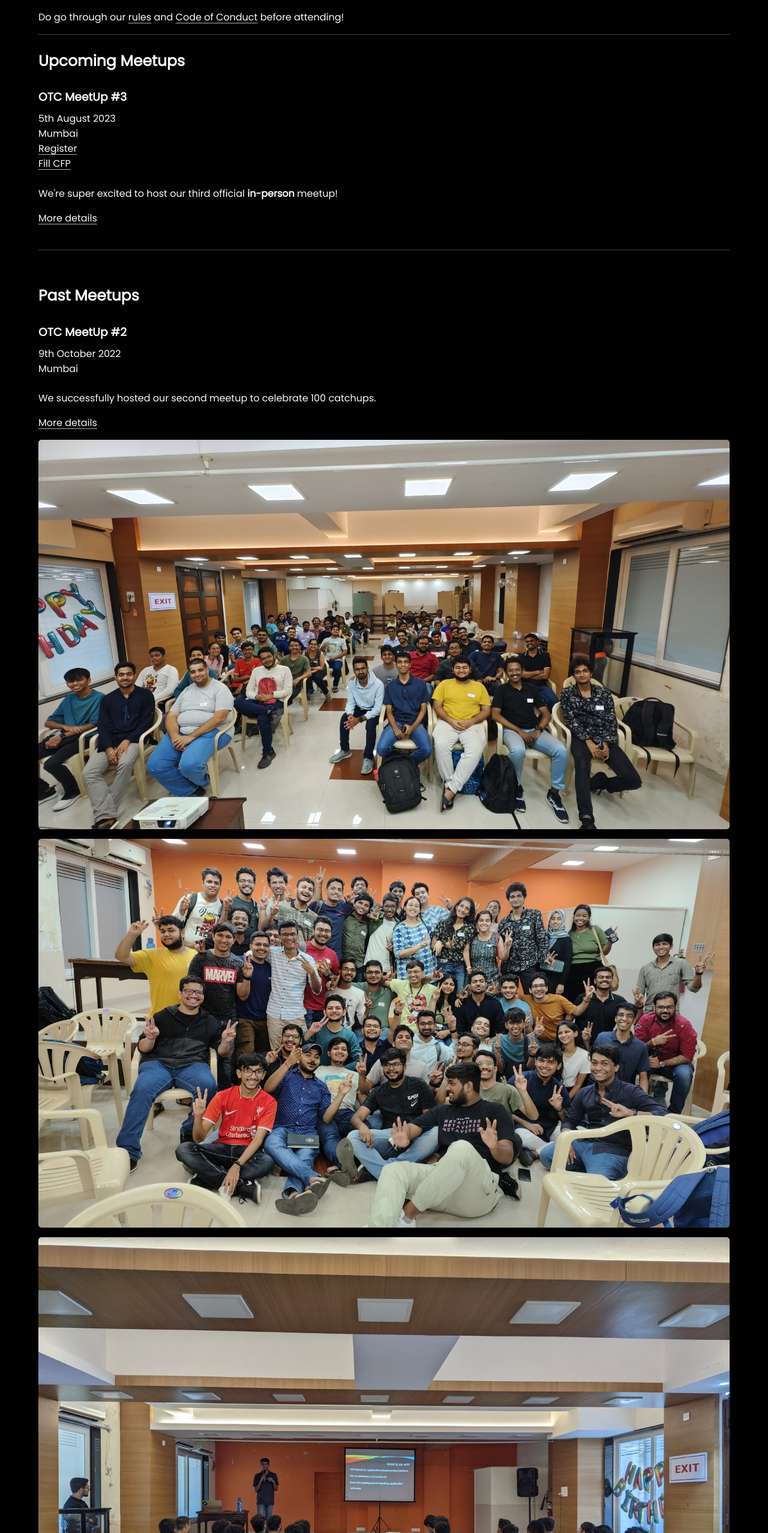
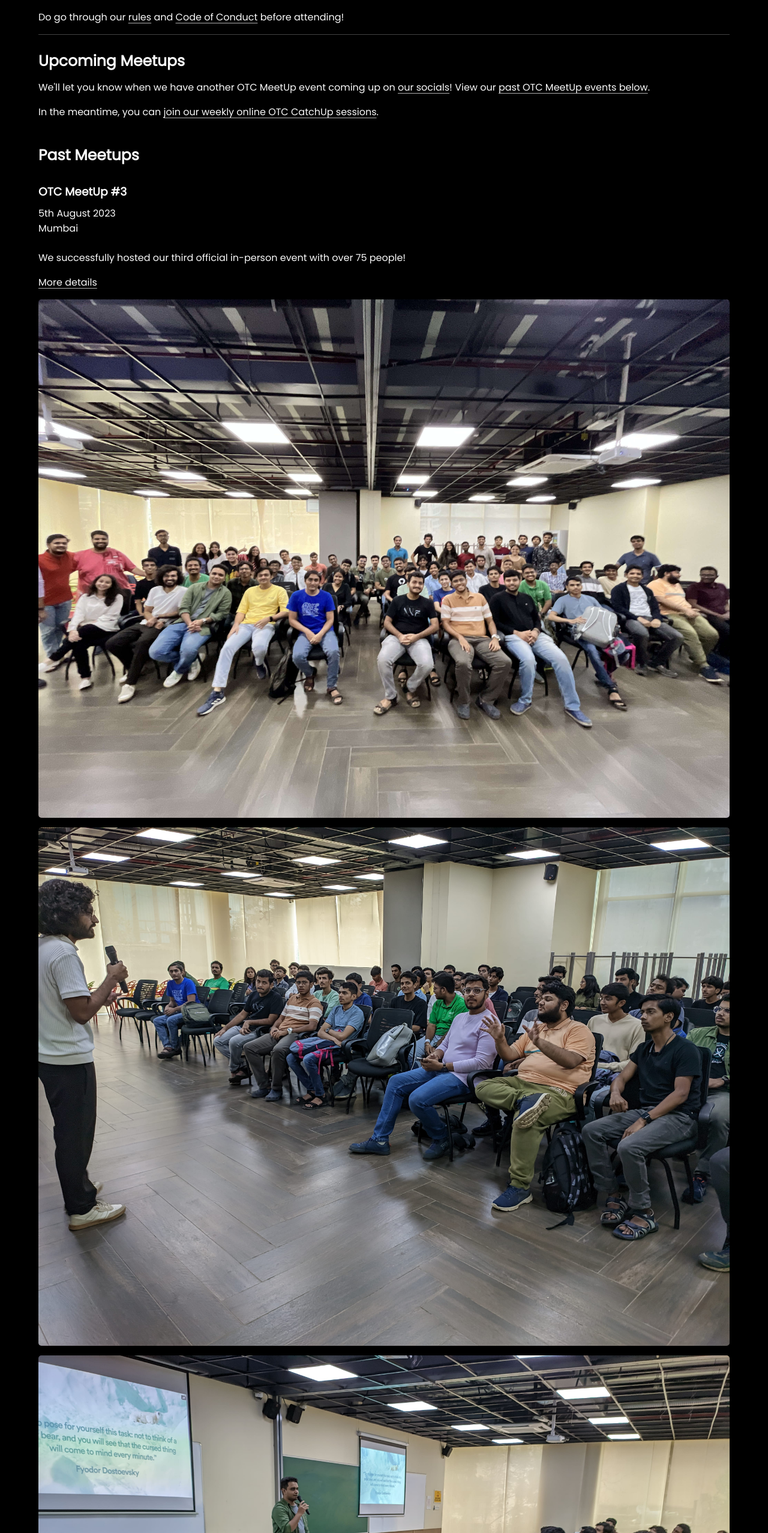
Before and after one commit to OurTechCommunity/meetup, a plain HTML site: page index.html in a window 1280 px wide. Shown: the part 865-3420 px from the top of the page at 60% size. Drawn offline with Linux system fonts and the light colour scheme; a web font is replaced by a local one.

Commit message:
:truck: update: Move 3rd MeetUp to 'Past Meetups' section & add 3rd MeetUp images

```diff
--- a/index.html
+++ b/index.html
@@ -135,7 +135,7 @@
 
 			<h2 id="upcoming-meetups">Upcoming Meetups</h2>
 
-			<div class="event">
+			<!-- <div class="event">
 				<h3>OTC MeetUp #3</h3>
 				<div class="event-detail">5th August 2023</div>
 				<div class="event-detail">Mumbai</div>
@@ -163,10 +163,10 @@
 				<p>
 					<a href="/3">More details</a>
 				</p>
-			</div>
-			<!-- <p>
-				We'll let you know when we have another OTC MeetUp event
-				coming up on
+			</div> -->
+			<p>
+				We'll let you know when we have another OTC MeetUp event coming
+				up on
 				<a
 					href="https://links.ourtech.community"
 					target="_blank"
@@ -184,9 +184,46 @@
 					rel="noreferrer"
 					>join our weekly online OTC CatchUp sessions</a
 				>.
-			</p> -->
+			</p>
 
 			<h2 id="past-meetups">Past Meetups</h2>
+
+			<div class="event">
+				<h3>OTC MeetUp #3</h3>
+				<div>5th August 2023</div>
+				<div class="last-event-detail">Mumbai</div>
+
+				<p>
+					We successfully hosted our third official in-person event
+					with over 75 people!
+				</p>
+				<p>
+					<a href="/3">More details</a>
+				</p>
+
+				<div class="event-grid">
+					<img
+						src="static/img/3/1.jpg"
+						alt="OTC MeetUp #3"
+						loading="lazy"
+					/>
+					<img
+						src="static/img/3/2.jpg"
+						alt="OTC MeetUp #3"
+						loading="lazy"
+					/>
+					<img
+						src="static/img/3/3.jpg"
+						alt="OTC MeetUp #3"
+						loading="lazy"
+					/>
+					<img
+						src="static/img/3/4.jpg"
+						alt="OTC MeetUp #3"
+						loading="lazy"
+					/>
+				</div>
+			</div>
 
 			<div class="event">
 				<h3>OTC MeetUp #2</h3>
@@ -194,8 +231,12 @@
 				<div class="last-event-detail">Mumbai</div>
 
 				<p>
-					We successfully hosted our second meetup to celebrate 100
-					catchups.
+					We successfully hosted our second official in-person event
+					with 63 people to celebrate 100
+					<a href="https://catchup.ourtech.community" rel="noreferrer"
+						>OTC CatchUp</a
+					>
+					sessions!
 				</p>
 				<p>
 					<a href="/2">More details</a>
```
Also changed, not shown: static/img/3/1.jpg (added), static/img/3/2.jpg (added), static/img/3/3.jpg (added), static/img/3/4.jpg (added).
